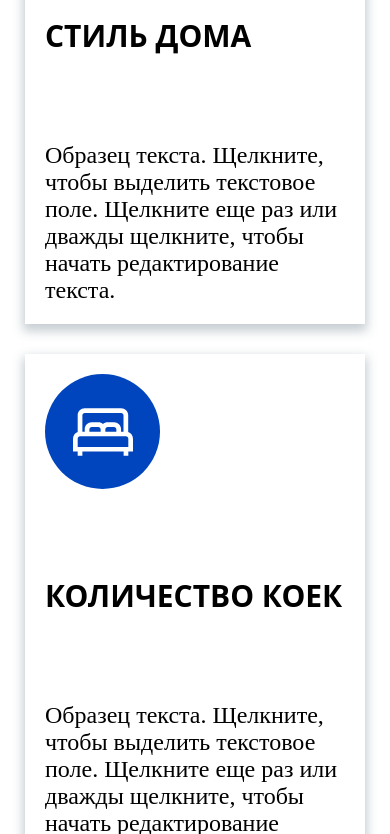
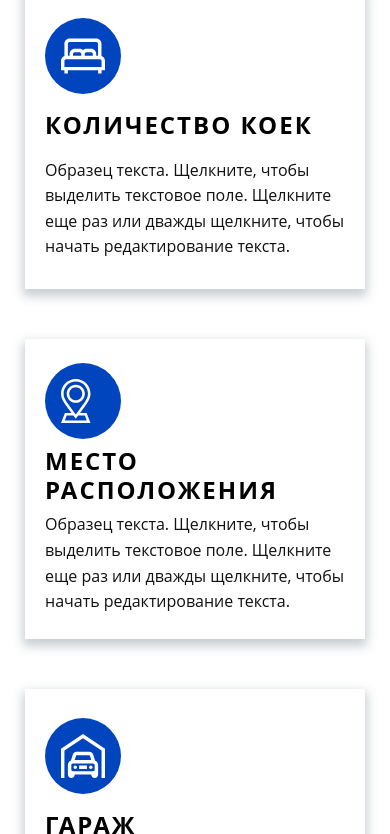
Before and after one commit to ashvachkin/Tasks, a plain HTML site: page task9/index.html in a window 390 px wide. Shown: the part 1166-2000 px from the top of the page. Drawn offline with Linux system fonts and the light colour scheme.

Commit message:
task 9 fix

```diff
--- a/task9/index.html
+++ b/task9/index.html
@@ -7,7 +7,7 @@
     />
     <meta charset="UTF-8" />
     <meta http-equiv="X-UA-Compatible" content="IE=edge" />
-    <meta name="viewport" content="width=device-width, initial-scale=1.0" />
+    <meta name="viewport"  content="width=device-width, initial-scale=1.0" />
     <link rel="stylesheet" href="styles.css" />
     <title>task 9</title>
   </head>
@@ -22,7 +22,7 @@
         <div class="options">
           <div class="options__element option">
             <div class="options__img">
-              <img src="images/1.svg" style="width: 60px; height: 60px" />
+              <img src="images/1.svg" style="width: 44px; height: 44px" />
             </div>
             <div class="options__name">ВАШ БЮДЖЕТ</div>
             <div class="options__text">
@@ -32,7 +32,7 @@
           </div>
           <div class="options__element option">
             <div class="options__img">
-              <img src="images/2.svg" style="width: 60px; height: 60px" />
+              <img src="images/2.svg" style="width: 44px; height: 44px" />
             </div>
             <div class="options__name">СТИЛЬ ДОМА</div>
             <div class="options__text">
@@ -42,7 +42,7 @@
           </div>
           <div class="options__element option">
             <div class="options__img">
-              <img src="images/3.svg" style="width: 60px; height: 60px" />
+              <img src="images/3.svg" style="width: 44px; height: 44px" />
             </div>
             <div class="options__name">КОЛИЧЕСТВО КОЕК</div>
             <div class="options__text">
@@ -52,7 +52,7 @@
           </div>
           <div class="options__element option">
             <div class="options__img">
-              <img src="images/4.svg" style="width: 60px; height: 60px" />
+              <img src="images/4.svg" style="width: 44px; height: 44px" />
             </div>
             <div class="options__name">МЕСТО РАСПОЛОЖЕНИЯ</div>
             <div class="options__text">
@@ -62,7 +62,7 @@
           </div>
           <div class="options__element option">
             <div class="options__img">
-              <img src="images/5.svg" style="width: 60px; height: 60px" />
+              <img src="images/5.svg" style="width: 44px; height: 44px" />
             </div>
             <div class="options__name">ГАРАЖ</div>
             <div class="options__text">
@@ -72,7 +72,7 @@
           </div>
           <div class="options__element option">
             <div class="options__img">
-              <img src="images/6.svg" style="width: 60px; height: 60px" />
+              <img src="images/6.svg" style="width: 44px; height: 44px" />
             </div>
             <div class="options__name">ПАТИО ИЛИ ПАЛУБА</div>
             <div class="options__text">
--- a/task9/styles.css
+++ b/task9/styles.css
@@ -18,6 +18,7 @@
   color: #0045be;
   width: 100%;
   text-align: center;
+  margin-bottom: 20px;
 }
 .background-people {
   display: flex;
@@ -37,15 +38,14 @@
 .option {
   background-color: #fff;
   display: flex;
+  justify-content: space-around;
   flex-direction: column;
   -webkit-box-shadow: 0px 5px 10px 2px rgba(34, 60, 80, 0.26);
   -moz-box-shadow: 0px 5px 10px 2px rgba(34, 60, 80, 0.26);
   box-shadow: 0px 5px 10px 2px rgba(34, 60, 80, 0.26);
-  max-width: 315px;
-  height: 490px;
   padding: 20px;
-  gap: 35px;
-  justify-content: space-between;
+  width: 252px;
+  height: 321px;
 }
 .options__element {
   display: flex;
@@ -57,15 +57,20 @@
   flex-wrap: nowrap;
   justify-content: center;
   align-items: center;
-  width: 135px;
-  height: 135px;
+  width: 76px;
+  height: 76px;
 }
 .options__text {
-  font-size: 27px;
+  font-size: 16px;
+  line-height: 1.6;
+  font-family: "Open Sans", sans-serif;
+  color: #111111;
 }
 .options__name {
-  font-size: 30px;
+  font-size: 1.5rem;
+  line-height: 1.2;
   font-weight: 700;
+  letter-spacing: 2px;
   font-family: system-ui, -apple-system, BlinkMacSystemFont, "Segoe UI", Roboto,
     Oxygen, Ubuntu, Cantarell, "Open Sans", "Helvetica Neue", sans-serif;
 }
@@ -77,14 +82,12 @@
   .full {
     width: 940px;
   }
-  .options__text {
-    font-size: 26px;
+  .option {
+    width: 222px;
+    height: 327px;
   }
-  .header-top {
-    font-size: calc(20px + (75 - 20) * ((100vw - 320px) / (1200 - 320)));
-  }
-  .option {
-    max-width: 300px;
+  .options {
+    margin-top: -25%;
   }
 }
 @media (max-width: 991px) {
@@ -92,39 +95,35 @@
     height: 714px;
     width: 714px;
   }
+  .header-top {
+    font-size: 3.1rem;
+  }
   .full {
     width: 720px;
   }
-  .options__text {
-    font-size: 24px;
-  }
   .option {
-    max-width: 300px;
+    width: 292px;
+    height: 295px;
   }
   .options {
-    margin-top: -19%;
+    margin-top: -13%;
   }
 }
 @media (max-width: 767px) {
-  .options__img {
-    width: 115px;
-    height: 115px;
-  }
   .background-image {
     height: 531px;
     width: 531px;
   }
+
   .full {
     width: 540px;
-  }
-  .options__text {
-    font-size: 24px;
   }
   .background-people {
     margin-bottom: 50px;
   }
   .option {
-    max-width: 300px;
+    width: 205px;
+    height: 310px;
   }
 }
 @media (max-width: 575px) {
@@ -132,16 +131,22 @@
     height: 379px;
     width: 379px;
   }
-  .options__text {
-    font-size: 24px;
-  }
   .full {
     width: 340px;
   }
   .background-people {
     margin-bottom: 50px;
   }
+  .header-top {
+    font-size: 2.25rem;
+    margin-bottom: 40px;
+  }
   .option {
-    max-width: 300px;
+    width: 300px;
+    height: 260px;
+    margin-top: -20px;
+  }
+  .options {
+    gap: 70px;
   }
 }
```
